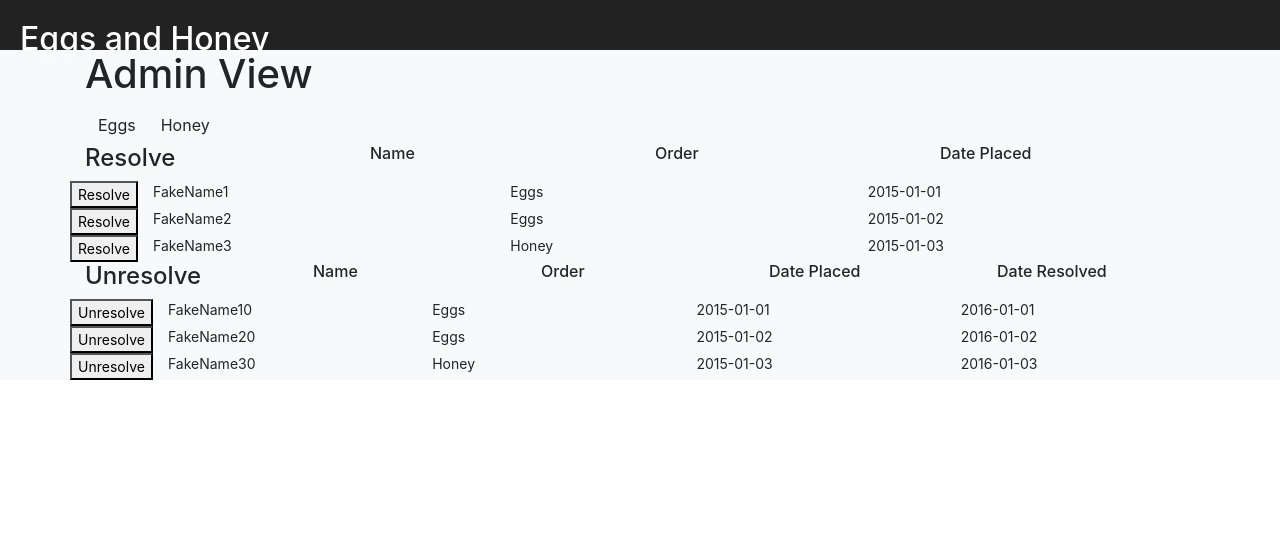
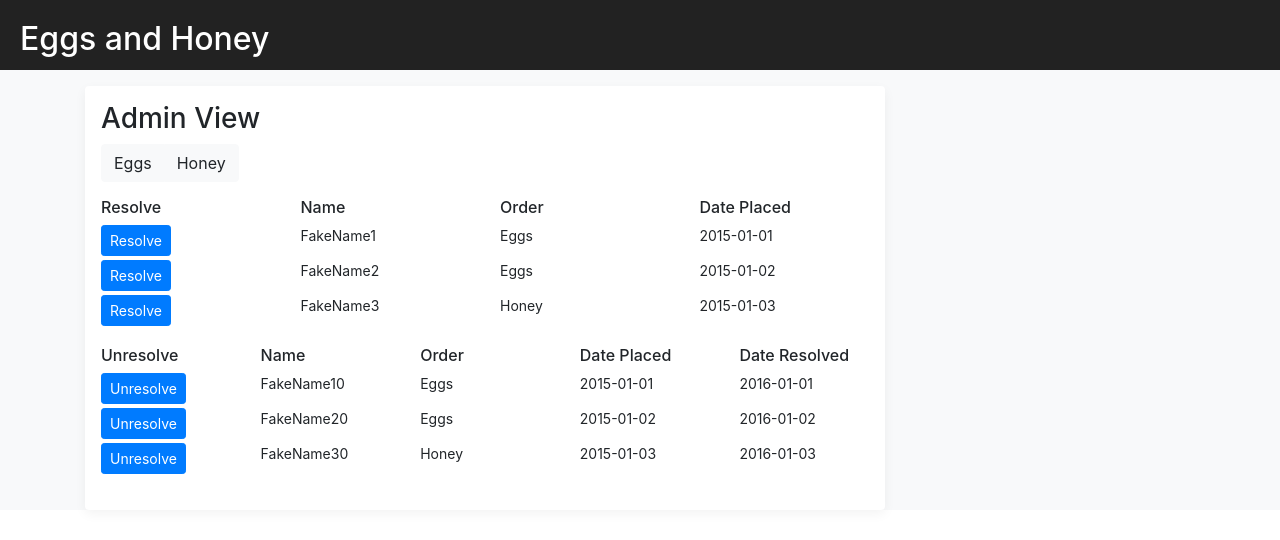
Before and after one commit to Yakimych/eggs-and-honey-react, a React (Create React App) app: page /admin in a window 1280 px wide. Shown: the top 540 px of the page. Built offline with nearby package versions, Linux system fonts and the light colour scheme.

Commit message:
Basic styling for Admin page

```diff
--- a/src/components/App.css
+++ b/src/components/App.css
@@ -4,7 +4,7 @@
 
 .App-header {
   background-color: #222;
-  height: 50px;
+  height: 70px;
   padding: 20px;
   color: white;
 }
@@ -17,3 +17,7 @@
   from { transform: rotate(0deg); }
   to { transform: rotate(360deg); }
 }
+
+.box-shadow {
+  box-shadow: 0 0.25rem 0.75rem rgba(0, 0, 0, .05);
+}
--- a/src/components/OrderList/OrderList.js
+++ b/src/components/OrderList/OrderList.js
@@ -6,9 +6,9 @@ import OrderRow from './OrderRow';
 
 let OrderList = (props: OrderListProps) => {
   return (
-    <div>
-      <div className='row'>
-        {props.actionLabel && <h4 className="col">{props.actionLabel}</h4>}
+    <div className="mt-3 mb-3">
+      <div className="row">
+        {props.actionLabel && <h6 className="col">{props.actionLabel}</h6>}
         {props.columns.map((column: OrderListColumn, index: number) => <h6 className="col" key={index}>{column.label}</h6>)}
       </div>
       {props.displayOrders.map((order: DisplayOrder, index: number) =>
--- a/src/components/OrderList/OrderRow.js
+++ b/src/components/OrderList/OrderRow.js
@@ -4,8 +4,15 @@ import React from 'react';
 
 const OrderRow = (props: OrderRowProps) => {
   return (
-    <div className='row'>
-      {props.actionLabel && <button onClick={props.action}>{props.actionLabel}</button> }
+    <div className="row">
+      {props.actionLabel &&
+        <span className="col">
+          <button
+            className="btn btn-primary btn-sm mb-1"
+            onClick={props.action}>
+            {props.actionLabel}
+          </button>
+        </span>}
       <SpanOrEmpty value={props.displayOrder.name} />
       <SpanOrEmpty value={props.displayOrder.order} />
       <SpanOrEmpty value={props.displayOrder.datePlaced} />
--- /dev/null
+++ b/src/components/Pages/AdminPage.css
@@ -0,0 +1,3 @@
+.admin-page-container {
+  max-width: 800px;
+}
--- a/src/components/Pages/AdminPage.js
+++ b/src/components/Pages/AdminPage.js
@@ -4,6 +4,7 @@ import React from 'react';
 import AdminOrderListContainer from '../OrderListContainers/AdminOrderListContainer';
 import OrderService from '../../services/OrderService';
 import OrderHistory from '../OrderListContainers/OrderHistoryContainer';
+import './AdminPage.css';
 
 let columns = [
   // TODO: Make name and order hardcoded in the list?
@@ -41,8 +42,8 @@ class AdminPage extends React.Component<any, AdminPageState> {
 
   render() {
     return (
-      <div>
-        <h1>Admin View</h1>
+      <div className="my-3 p-3 bg-white rounded box-shadow admin-page-container">
+        <h3>Admin View</h3>
         <AdminOrderListContainer
           columns={columns}
           orders={this.state.orders}
```
